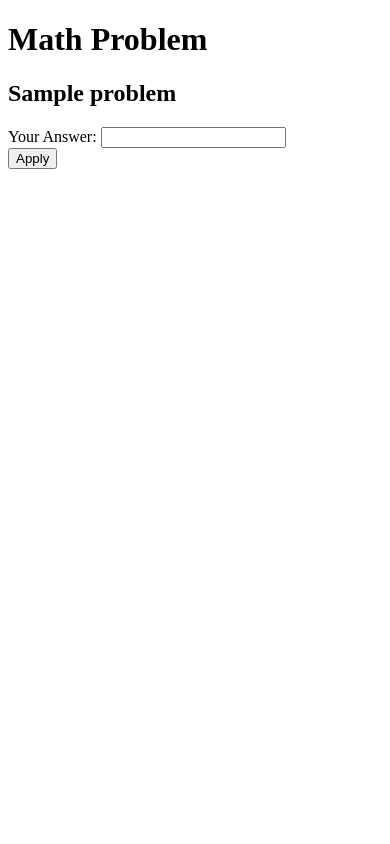
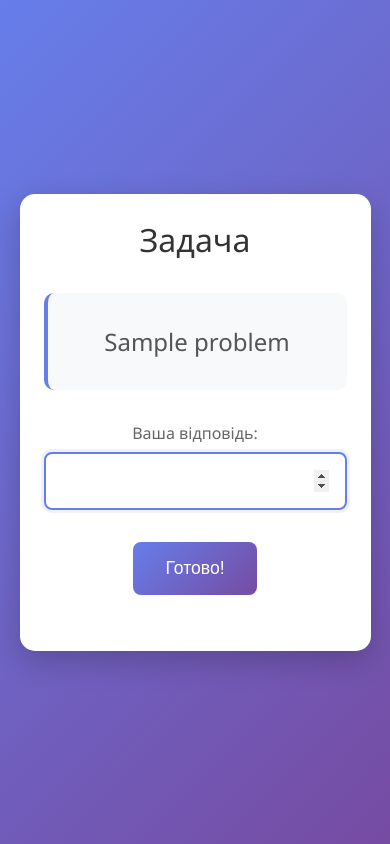
Before and after one commit to TetianaIvashyna/math_problems, a Flask app: template templates/problem.html in a window 390 px wide. Run offline with Flask 3, Linux system fonts and the light colour scheme; the template is opened without the code that fills it: most values are stand-ins (such as "Sample title", 1, 10 or a date in 2020).

Commit message:
First working version of the app in Ukrainian

```diff
--- a/app.py
+++ b/app.py
@@ -1,18 +1,49 @@
-from flask import Flask, render_template, request, redirect, url_for
+from flask import Flask, render_template, request, redirect, url_for, session
 import json
 
 app = Flask(__name__)
+app.secret_key = 'your-secret-key-here'  # Change this to a random string
 
-# Load problems from JSON file
 def load_problems():
     with open('problems.json', 'r') as f:
-        return json.load(f)
+        data = json.load(f)
+        return data['problems']
 
 @app.route('/')
 def index():
     problems = load_problems()
-    current_problem = problems[0]  # Start with first problem
+    current_problem_index = session.get('current_problem_index', 0)
+
+    if current_problem_index >= len(problems):
+        return "Вітаємо! Ви вирішили всі задачі!"
+
+    current_problem = problems[current_problem_index]
     return render_template('problem.html', problem=current_problem)
+
+@app.route('/check_answer', methods=['POST'])
+def check_answer():
+    problems = load_problems()
+    current_problem_index = session.get('current_problem_index', 0)
+    current_problem = problems[current_problem_index]
+
+    user_answer = request.form.get('answer')
+    correct_answer = current_problem['answer']
+
+    if int(user_answer) == correct_answer:
+        # Correct answer - move to next problem
+        session['current_problem_index'] = current_problem_index + 1
+        return redirect(url_for('index'))
+    else:
+        # Wrong answer - show error message
+        error_message = "Упс, відповідь неправильна. Подумайте ще раз"
+        return render_template('problem.html',
+                             problem=current_problem,
+                             error_message=error_message)
+
+@app.route('/reset')
+def reset_session():
+    session.clear()
+    return redirect(url_for('index'))
 
 if __name__ == '__main__':
     app.run(debug=True)
--- a/static/style.css
+++ b/static/style.css
@@ -0,0 +1,144 @@
+/* Reset and base styles */
+* {
+    margin: 0;
+    padding: 0;
+    box-sizing: border-box;
+}
+
+body {
+    font-family: 'Segoe UI', Tahoma, Geneva, Verdana, sans-serif;
+    background: linear-gradient(135deg, #667eea 0%, #764ba2 100%);
+    min-height: 100vh;
+    display: flex;
+    align-items: center;
+    justify-content: center;
+}
+
+.container {
+    max-width: 600px;
+    width: 90%;
+    margin: 0 auto;
+}
+
+.problem-container {
+    background: white;
+    border-radius: 15px;
+    box-shadow: 0 10px 30px rgba(0, 0, 0, 0.2);
+    padding: 2rem;
+    text-align: center;
+}
+
+h1 {
+    color: #333;
+    margin-bottom: 2rem;
+    font-size: 2.5rem;
+    font-weight: 300;
+}
+
+.problem-display {
+    background: #f8f9fa;
+    border-radius: 10px;
+    padding: 2rem;
+    margin: 2rem 0;
+    border-left: 4px solid #667eea;
+}
+
+h2 {
+    color: #555;
+    font-size: 2rem;
+    font-weight: 400;
+}
+
+.answer-input {
+    margin: 2rem 0;
+}
+
+label {
+    display: block;
+    margin-bottom: 0.5rem;
+    color: #666;
+    font-weight: 500;
+}
+
+input[type="number"] {
+    width: 100%;
+    padding: 1rem;
+    border: 2px solid #e1e5e9;
+    border-radius: 8px;
+    font-size: 1.2rem;
+    text-align: center;
+    transition: border-color 0.3s ease;
+}
+
+input[type="number"]:focus {
+    outline: none;
+    border-color: #667eea;
+    box-shadow: 0 0 0 3px rgba(102, 126, 234, 0.1);
+}
+
+.submit-button {
+    margin: 2rem 0;
+}
+
+button {
+    background: linear-gradient(135deg, #667eea 0%, #764ba2 100%);
+    color: white;
+    border: none;
+    padding: 1rem 2rem;
+    border-radius: 8px;
+    font-size: 1.1rem;
+    font-weight: 500;
+    cursor: pointer;
+    transition: transform 0.2s ease, box-shadow 0.2s ease;
+}
+
+button:hover {
+    transform: translateY(-2px);
+    box-shadow: 0 5px 15px rgba(102, 126, 234, 0.4);
+}
+
+button:active {
+    transform: translateY(0);
+}
+
+.error-message {
+    background: #fee;
+    border: 1px solid #fcc;
+    border-radius: 8px;
+    padding: 1rem;
+    margin: 1rem 0;
+    color: #c33;
+    display: none;
+}
+
+.error-message.show {
+    display: block;
+    animation: slideIn 0.3s ease;
+}
+
+@keyframes slideIn {
+    from {
+        opacity: 0;
+        transform: translateY(-10px);
+    }
+
+    to {
+        opacity: 1;
+        transform: translateY(0);
+    }
+}
+
+/* Responsive design */
+@media (max-width: 768px) {
+    .problem-container {
+        padding: 1.5rem;
+    }
+
+    h1 {
+        font-size: 2rem;
+    }
+
+    h2 {
+        font-size: 1.5rem;
+    }
+}
--- a/templates/base.html
+++ b/templates/base.html
@@ -1,18 +1,15 @@
 <!DOCTYPE html>
-<html lang="en">
-
+<html lang="uk">
 <head>
     <meta charset="UTF-8">
     <meta name="viewport" content="width=device-width, initial-scale=1.0">
-    <title>{% block title %}Math Problems{% endblock %}</title>
+    <title>{% block title %}Математичні задачі{% endblock %}</title>
     <link rel="stylesheet" href="{{ url_for('static', filename='style.css') }}">
 </head>
-
 <body>
     <div class="container">
         {% block content %}{% endblock %}
     </div>
     <script src="{{ url_for('static', filename='script.js') }}"></script>
 </body>
-
 </html>
--- a/templates/problem.html
+++ b/templates/problem.html
@@ -1,10 +1,10 @@
 {% extends "base.html" %}
 
-{% block title %}Math Problem {{ problem.id }}{% endblock %}
+{% block title %}Математична задача {{ problem.id }}{% endblock %}
 
 {% block content %}
 <div class="problem-container">
-    <h1>Math Problem</h1>
+    <h1>Задача</h1>
 
     <div class="problem-display">
         <h2>{{ problem.question }}</h2>
@@ -12,20 +12,20 @@
 
     <form method="POST" action="{{ url_for('check_answer') }}">
         <div class="answer-input">
-            <label for="answer">Your Answer:</label>
+            <label for="answer">Ваша відповідь:</label>
             <input type="number" id="answer" name="answer" required>
         </div>
 
         <div class="submit-button">
-            <button type="submit">Apply</button>
+            <button type="submit">Готово!</button>
         </div>
     </form>
 
     {% if error_message %}
-        <div class="error-message">
-            <p>{{ error_message }}</p>
-            <button onclick="hideError()">OK</button>
-        </div>
+    <div class="error-message">
+        <p>{{ error_message }}</p>
+        <button onclick="hideError()">Гаразд</button>
+    </div>
     {% endif %}
 </div>
 {% endblock %}
```
Also changed, not shown: problems.json (+54 -4 lines), static/script.js (+86 -0 lines).
